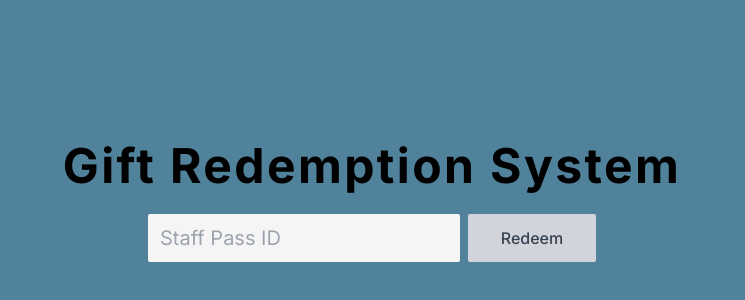
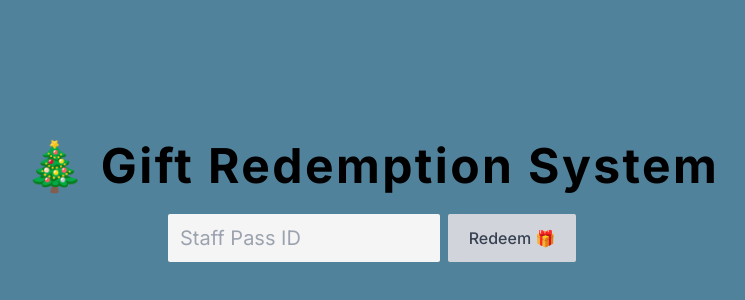
Before and after one commit to st-muel/gds-intern-assignment, a Next.js app: page / in a window 1280 px wide. Shown: the part 198-498 px from the top of the page, without its empty margins (268-1013 px from the left). Built offline with nearby package versions, Linux system fonts and the light colour scheme.

Commit message:
chore: further ui ux improvements for user feedback

```diff
--- a/src/app/layout.tsx
+++ b/src/app/layout.tsx
@@ -6,8 +6,8 @@ import { Toaster } from "sonner";
 const inter = Inter({ subsets: ["latin"] });
 
 export const metadata: Metadata = {
-	title: "Gift Redemption System",
-	description: "Redeem gifts for your team"
+	title: "🎄 Gift Redemption System",
+	description: "Redeem gifts for your team! Merry Christmas! 🎅🎁🎄",
 }
 
 export default function RootLayout({
--- a/src/app/page.tsx
+++ b/src/app/page.tsx
@@ -1,13 +1,20 @@
 'use client'
 
-import { useState } from "react";
+import { useEffect, useState } from "react";
 import axios, { AxiosError } from "axios";
 import { toast } from "sonner";
 import Spinner from "./components/Spinner";
 
+enum RedemptionStatus {
+	Idle = 'IDLE',
+	Success = 'SUCCESS',
+	Failed = 'FAILED'
+}
+
 export default function Home() {
 	const [loading, setLoading] = useState(false);
 	const [staffPassId, setStaffPassId] = useState('');
+	const [redeemStatus, setRedeemStatus] = useState(RedemptionStatus.Idle);
 
 	const tryRedeemGift = async () => {
 		if (!staffPassId) return;
@@ -18,10 +25,13 @@ export default function Home() {
 			const res = await axios.post('/api/redeem', {
 				staffId: staffPassId
 			});
+
+			setRedeemStatus(RedemptionStatus.Success);
 			toast.success(
 				`Gift redeemed successfully for team ${res.data.redemption.team.name}! Merry Christmas!`
 			);
 		} catch (error: AxiosError | any) {
+			setRedeemStatus(RedemptionStatus.Failed);
 			toast.error('Error: ' + error.response.data);
 		} finally {
 			setStaffPassId('');
@@ -35,17 +45,35 @@ export default function Home() {
 		}
 	}
 
+	useEffect(() => {
+		if (redeemStatus != RedemptionStatus.Idle) {
+			setTimeout(() => {
+				setRedeemStatus(RedemptionStatus.Idle);
+			}, 500)
+		}
+	}, [redeemStatus])
+
+	const backgroundColor =
+		redeemStatus == RedemptionStatus.Idle ? '#51829B' :
+		redeemStatus == RedemptionStatus.Success ? '#B0C5A4' :
+		'#D37676';
+
 	return (
-		<main className="flex flex-col gap-6 min-h-screen flex-col items-center justify-center p-24 bg-[#51829B]">
-			<div className="font-bold text-5xl tracking-wider">
-				Gift Redemption System
+		<main
+			className="relative flex flex-col gap-6 h-screen w-screen flex-col items-center justify-center p-24 transition duration-300 ease-in-out"
+			style={{
+				backgroundColor
+			}}
+		>
+			<div className="font-bold text-5xl text-center tracking-wider">
+				🎄 Gift Redemption System
 			</div>
-			<div className="flex gap-2">
-				<div>
+			<div className="flex justify-center gap-2 w-full">
+				<div className="w-3/12">
 					<input
 						type="text"
 						placeholder="Staff Pass ID"
-						className="py-6 px-3 bg-[#F5F5F5] text-gray-700 text-xl rounded-sm h-10"
+						className="py-6 px-3 w-full bg-[#F5F5F5] text-gray-700 text-xl rounded-sm h-10"
 						value={staffPassId}
 						onChange={e => setStaffPassId(e.target.value)}
 						onKeyDown={checkForEnter}
@@ -65,7 +93,7 @@ export default function Home() {
 					{ loading ? (
 						<Spinner />
 					) : (
-						<div>Redeem</div>
+						<div>Redeem 🎁</div>
 					)}
 				</button>
 			</div>
```
